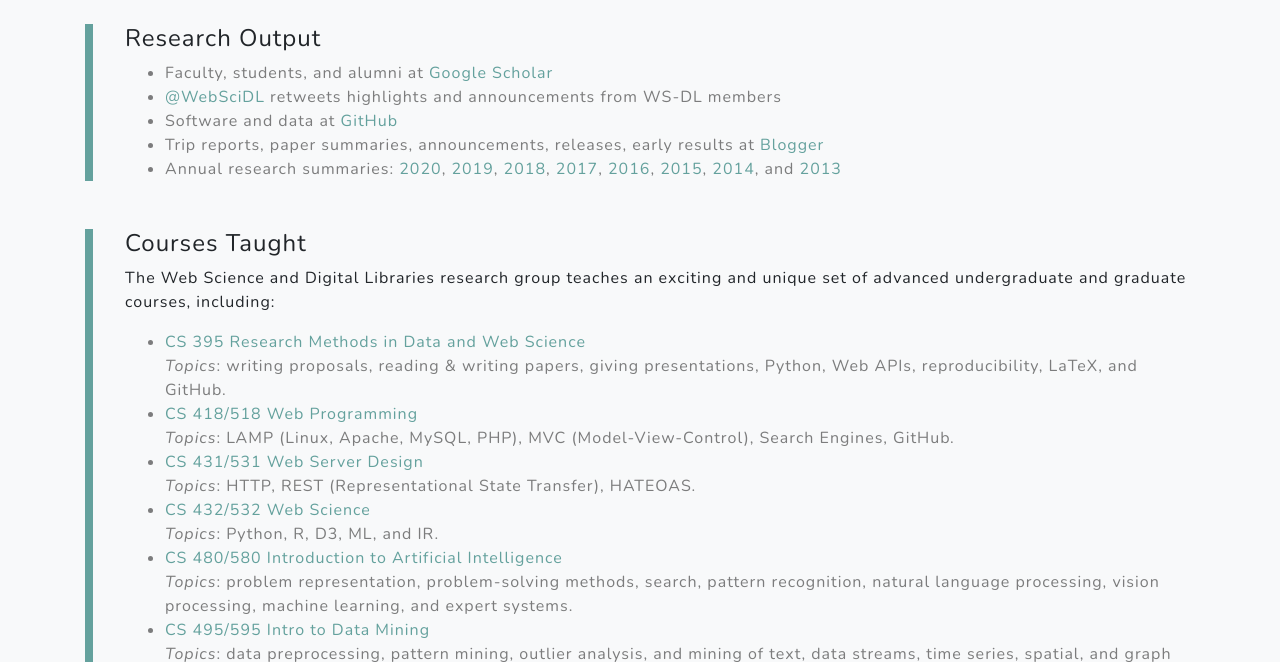
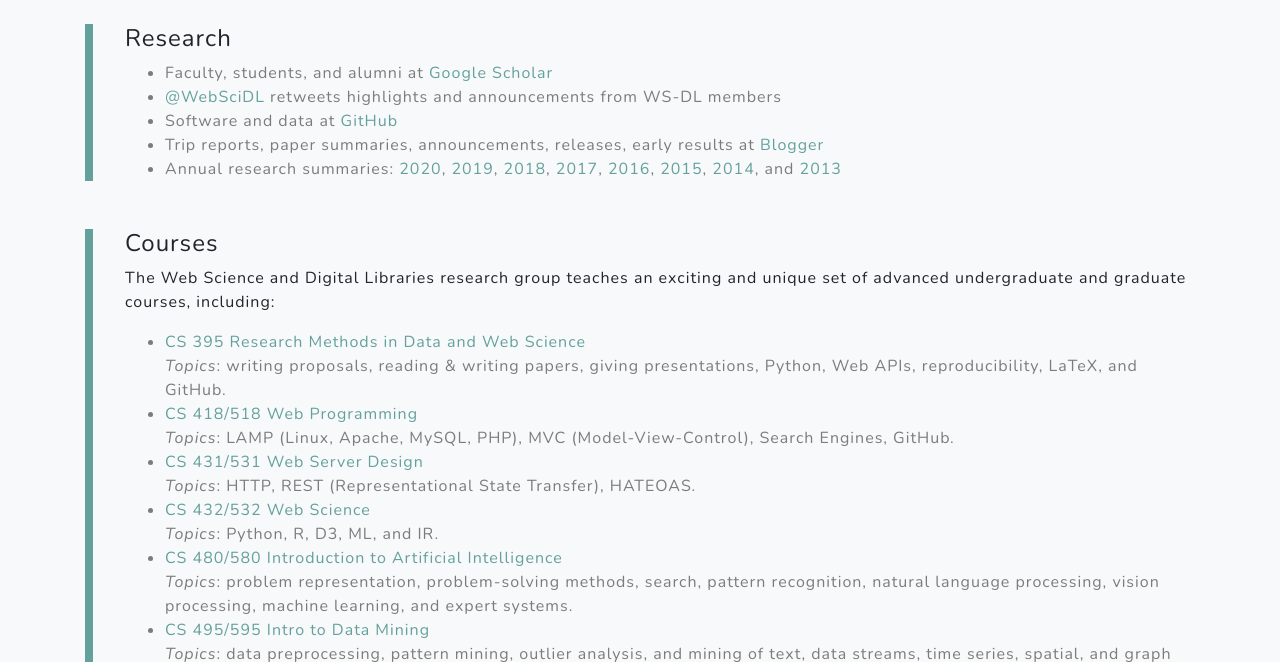
Before and after one commit to oduwsdl/oduwsdl.github.io, a Jekyll site: the page built from index.html, in a window 1280 px wide and 900 px high, scrolled down 6705 px, cut to the strip 238-900 px from the top of the window. Built offline with Jekyll 4.4.1, drawn with Linux system fonts in a browser that asks for light colours; nearby versions of some CDN libraries.

Commit message:
Update index.html

```diff
--- a/index.html
+++ b/index.html
@@ -143,7 +143,7 @@ permalink: /
 
         <div class="col-xl-12 col-lg-12">
           <div class="featured-text text-lg-left">
-            <h4 >Research Output</h4>
+            <h4>Research</h4>
 
             <ul class="text-black-50 mb-0">
               <li>Faculty, students, and alumni at <a href="https://scholar.google.com/citations?view_op=search_authors&hl=en&mauthors=label:webscidl">Google Scholar</a></li>
@@ -170,7 +170,7 @@ permalink: /
 
         <div class="col-xl-12 col-lg-12">
           <div class="featured-text  text-lg-left">
-            <h4>Courses Taught</h4>
+            <h4>Courses</h4>
 
             The Web Science and Digital Libraries research group teaches an exciting and unique set of advanced undergraduate and graduate courses, including:
             <p>
```
